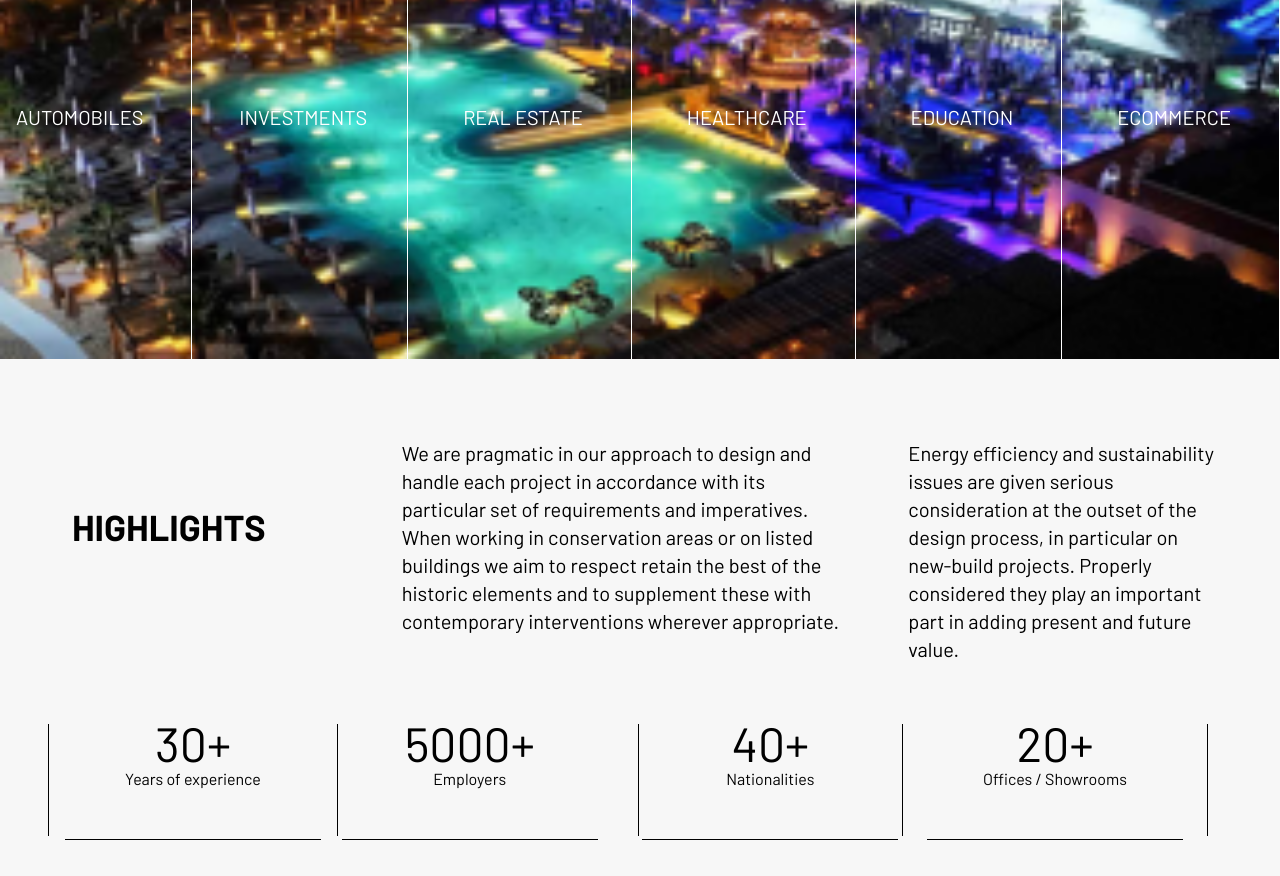
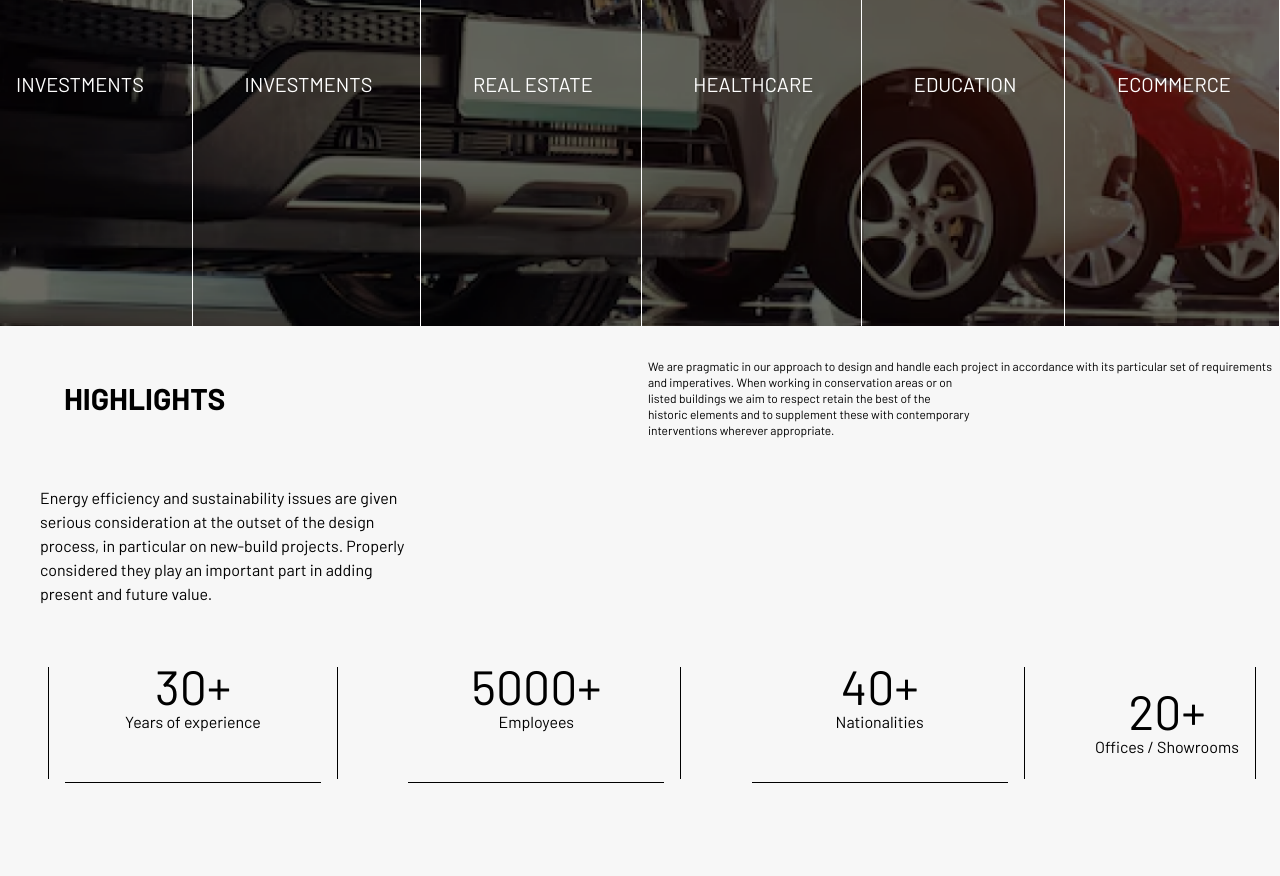
Before and after one commit to riyaaahh/elite, a React (Vite) app: page / in a window 1280 px wide. Shown: the part 1794-2670 px from the top of the page. Built offline with nearby package versions, Linux system fonts and the light colour scheme.

Commit message:
homepage video

```diff
--- a/src/Components/Home.jsx
+++ b/src/Components/Home.jsx
@@ -46,14 +46,14 @@ const Home = () => {
   };
   return (
     <div className="h-screen w-screen ">
-    <div className="relative bg-black w-screen text-white font-barlow">
+      <div className="relative bg-black h-[100vh] w-screen text-white font-barlow">
         <video
           autoPlay
           loop
           muted
-    className="absolute inset-0 top-0 w-screen h-full object-cover"
+          className="absolute inset-0 top-0 w-screen h-full object-cover video-banner"
         >
-    <source src={HomeVideo2} type="video/mp4" />
+          <source className="" src={"https://tec-prod-bucket.s3.me-south-1.amazonaws.com/epublic/2kGlRV2Dpux0RDnBHIZ6Bshag0Z06p3DXqs7WqjK.mp4"} type="video/mp4" />
           Your browser does not support the video tag.
         </video>
 
@@ -65,7 +65,7 @@ const Home = () => {
               DRIVING EXCELLENCE <br />
               BUILDING FEATURES
             </div>
-      <HoverButton/>
+            <HoverButton />
 
             <div className="flex gap-8 mt-40 w-full">
               <div >
@@ -126,11 +126,11 @@ const Home = () => {
 
       <div className="font-barlow flex flex-col  bg-blackhaze-500">
         <div className="flex flex-col-reverse lg:flex-row mx-4 lg:mx-0  lg:my-0">
-      <div className=" lg:w-5/6  mr-5 lg:mr-0 mt-2 lg:mt-0">
+          <div className=" lg:w-2/4  mr-5 lg:mr-0 mt-2 lg:mt-0">
             <img src={AboutImg} className="" />
           </div>
-  <div className="lg:w-1/2 ml-2 mt-4 lg:mt-8 lg:ml-2 ">
-  <div className="mt-14">
+          <div className="lg:w-1/2 ml-2 mt-4 lg:mt-6 lg:ml-4 ">
+            <div className="mt-4">
               <div className="font-extrabold text-3xl lg:text-5xl mb-2">ABOUT US</div>
               <div>
                 <div className="mb-1">
@@ -146,9 +146,9 @@ const Home = () => {
               </div>
 
             </div>
-  <button className="my-4 p-3 p-4 py-3 py-4 hidden md:flex flex bg-black border gap-1 text-white rounded-full items-center px-10">
+            <button className="my-4 p-3 p-4 py-3 py-4 hidden md:flex flex bg-black border text-white rounded-full items-center px-16">
               <div className="text-lg">Read More</div>
-      <div className="hidden md:flex mt-1"><ArrowRightIcon className=" w-8 h-6" /></div>
+              <div className="hidden md:flex mt-1"><ArrowRightIcon className=" w-6 h-6" /></div>
 
             </button>
           </div>
@@ -195,16 +195,16 @@ const Home = () => {
                 Lamborghini Abu Dhabi and Dubai
               </div>
               <div className="text-base mx-12">
-                Ultimate Motors upholds its dedication to<br/>
-                 delivering unrivaled excellence in <br/>
-                customer experience and top-tier <br/>
+                Ultimate Motors upholds its dedication to<br />
+                delivering unrivaled excellence in <br />
+                customer experience and top-tier <br />
                 automotive services.
               </div>
 
             </div>
             <div className="flex justify-between mt-72 mx-12 ">
-                <div><img className="border border-white p-1 px-2" src={ArrowLeft}/></div>
-                <div><img className="border border-white p-1 px-2" src={ArrowRight}/></div>
+              <div><img className="border border-white p-1 px-2" src={ArrowLeft} /></div>
+              <div><img className="border border-white p-1 px-2" src={ArrowRight} /></div>
             </div>
           </div>
         </div>
@@ -212,77 +212,43 @@ const Home = () => {
           <div className="font-extrabold text-5xl mb-6 ml-10 mt-10">
             EXPLORE OUR SECTORS
           </div>
+          <div className="relative h-screen">
             <div
-      className="flex hidden md:block"
-      style={{
-        backgroundImage: `url(${currentBackground})`,
-        backgroundSize: 'cover',
-        backgroundPosition: 'center',
-        transition: 'background-image 0.3s ease-in-out',
-        height: '100vh', // Adjust height as needed
-      }}
-    >
+              className="absolute inset-0 bg-cover bg-center"
+              style={{ backgroundImage: `url(${Img5})` }}
+            ></div>
 
             <div className="relative z-10 h-full flex flex-col justify-end">
-        <div className="flex w-full h-full justify-between">
-          <div
-            className="flex hidden md:flex border-r border-white cursor-pointer"
-            onMouseEnter={() => handleHover(Img1)}
-          >
+              <div className="flex  w-full h-full justify-between">
+
+                <div className="flex hidden md:flex  border-r border-white">
                   <div className="pb-1 text-white items-end mt-56">
-              <div className="mt-80 text-xl text-center mr-8 px-4 hover:bg-black hover:text-white hover:opacity-50 transition-opacity">
-                AUTOMOBILES
+                    <div className=" mt-80 text-xl text-center mr-8 px-4">INVESTMENTS</div>
                   </div>
                 </div>
-          </div>
-          <div
-            className="flex hidden md:flex border-r border-white cursor-pointer"
-            onMouseEnter={() => handleHover(Img2)}
-          >
+                <div className="flex hidden md:flex  border-r border-white">
                   <div className="pb-1 text-white items-end mt-56">
-              <div className="mt-80 text-xl text-center mr-8 px-2 hover:bg-black hover:text-white hover:opacity-50 transition-opacity">
-                INVESTMENTS
+                    <div className=" mt-80 text-xl text-center mr-8 px-4 ">INVESTMENTS</div>
                   </div>
                 </div>
-          </div>
-          <div
-            className="flex hidden md:flex border-r border-white cursor-pointer"
-            onMouseEnter={() => handleHover(Img3)}
-          >
-            <div className="pb-1 text-white mt-56">
-              <div className="mt-80 text-xl text-center mr-8 px-4 hover:bg-black hover:text-white hover:opacity-50 transition-opacity">
-                REAL ESTATE
+                <div className="flex hidden md:flex  border-r border-white">
+                  <div className="pb-1 text-white  mt-56">
+                    <div className=" mt-80 text-xl text-center mr-8 px-4">REAL ESTATE</div>
                   </div>
                 </div>
-          </div>
-          <div
-            className="flex hidden md:flex border-r border-white cursor-pointer"
-            onMouseEnter={() => handleHover(Img4)}
-          >
+                <div className="flex hidden md:flex  border-r border-white">
                   <div className="pb-1 text-white mt-56">
-              <div className="mt-80 text-xl text-center mr-8 px-4 hover:bg-black hover:text-white hover:opacity-50 transition-opacity">
-                HEALTHCARE
+                    <div className=" mt-80 text-xl text-center mr-8 px-4">HEALTHCARE</div>
                   </div>
                 </div>
-          </div>
-          <div
-            className="flex hidden md:flex border-r border-white cursor-pointer"
-            onMouseEnter={() => handleHover(Img5)}
-          >
+                <div className="flex hidden md:flex  border-r border-white">
                   <div className="pb-1 text-white mt-56">
-              <div className="mt-80 text-xl text-center mr-8 px-4 hover:bg-black hover:text-white hover:opacity-50 transition-opacity">
-                EDUCATION
+                    <div className=" mt-80 text-xl text-center mr-8 px-4">EDUCATION</div>
                   </div>
                 </div>
-          </div>
-          <div
-            className="flex hidden md:flex border-r border-white cursor-pointer"
-            onMouseEnter={() => handleHover(Img6)}
-          >
+                <div className="flex hidden md:flex border-r border-white">
                   <div className="pb-1 text-white mt-56">
-              <div className="mt-80 text-xl text-center mr-8 px-4 hover:bg-black hover:text-white hover:opacity-50 transition-opacity">
-                ECOMMERCE
-              </div>
+                    <div className=" mt-80 text-xl text-center mr-8 px-4">ECOMMERCE</div>
                   </div>
                 </div>
               </div>
@@ -292,36 +258,10 @@ const Home = () => {
 
         <div className="">
           <div className=" m-4 lg:m-8 mr-8 lg:mr-0">
-            <div className=" bg-blackhaze-500 mr-14">
-          <div className=" flex flex-col md:flex-row items-center gap-32  mt-3 justify-between mx-2">
-            <div className="font-extrabold text-4xl ml-0 lg:ml-8 text-start"> HIGHLIGHTS</div>
-
-             <div className="ml-4 lg:ml-2 flex mt-12 gap-14  ">
-             <div className="text-xl">
-           We are pragmatic in our approach to design and
-              handle each project in accordance with  its particular
-
-              set of requirements and imperatives. When working in
-
-              conservation  areas or on listed buildings we aim to
-
-              respect  retain the best of the historic elements
-
-              and   to supplement these with contemporary interventions
-              wherever appropriate.
-            </div>
-
-            <div className=" flex hidden md:flex text-xl">
-              {" "}
-              Energy efficiency and sustainability issues are given
-              serious consideration at the outset of the design
-
-              process, in particular on new-build projects. Properly
-              considered they play an important part in adding
-              present and future value.
-            </div>
-            </div>
-            <div className="ml-4 lg:ml-2 flex  hidden text-xl text-nowrap">
+            <div className="mr-2 bg-blackhaze-500">
+              <div className=" flex flex-col md:flex-row items-center  mt-3 justify-between">
+                <div className="font-extrabold text-3xl ml-0 lg:ml-8 text-start"> HIGHLIGHTS</div>
+                <div className="ml-4 lg:ml-2 flex  hidden text-xs text-nowrap">
                   We are pragmatic in our approach to design  and
                   handle each project in accordance with its particular
 
@@ -333,11 +273,36 @@ const Home = () => {
                   and to supplement these with contemporary interventions s
                   wherever appropriate.
                 </div>
+                <div className="text-xs">
+                  We are pragmatic in our approach to design and
+                  handle each project in accordance with  its particular
 
+                  set of requirements<br /> and imperatives. When working in
+
+                  conservation  areas or on<br /> listed buildings we aim to
+
+                  respect  retain the best of the<br /> historic elements
+
+                  and   to supplement these with contemporary<br /> interventions
+                  wherever appropriate.
+                </div>
+              </div> <div className="ml-4 lg:ml-2 flex mt-12  ">
+
+                <div className=" flex hidden md:flex">
+                  {" "}
+                  Energy efficiency and sustainability issues are given <br />
+                  serious consideration at the outset of the design
+                  <br />
+                  process, in particular on new-build projects. Properly
+                  <br />
+                  considered they play an important part in adding
+                  <br />
+                  present and future value.
+                </div>
               </div>
               <div className="flex  m-4 text-center items-center justify-between flex hidden md:flex ">
                 <div className="items-center text-center flex py-10">
-              <div className="p-2 py-14 pr-2 border-l border-l-black"> </div>
+                  <div className="p-2 py-14  border-l border-l-black"> </div>
                   <div>
                     <div>
                       <div className=" text-5xl">30+</div>
@@ -355,7 +320,7 @@ const Home = () => {
                   <div>
                     <div>
                       <div className=" text-5xl">5000+</div>
-                <div className="">Employers</div>
+                      <div className="">Employees</div>
                     </div>
                     <div>
                       <div className="p-2 px-32 mt-8 border-b border-b-black">
@@ -363,7 +328,7 @@ const Home = () => {
                       </div>
                     </div>
                   </div>
-              <div className="p-2 py-14 border-r pl-8 border-r-black"> </div>
+                  <div className="p-2 py-14 border-r border-r-black"> </div>
                 </div>
                 <div className="items-center text-center flex py-10">
                   <div>
@@ -377,23 +342,20 @@ const Home = () => {
                       </div>
                     </div>
                   </div>
+                  <div className="p-2 py-14 border-r border-r-black"> </div>
                 </div>
                 <div className="items-center text-center flex py-10">
-              <div className="p-2 py-14 pl-4  border-l border-l-black"> </div>
                   <div>
                     <div>
                       <div className=" text-5xl">20+</div>
                       <div className="">Offices / Showrooms</div>
                     </div>
                     <div>
-                  <div className="p-2 px-32 mt-8 border-b border-b-black">
-                    {" "}
+
                     </div>
                   </div>
+                  <div className="p-2 py-14 border-r border-r-black"> </div>
                 </div>
-              <div className="p-2 py-14 border-r pl-4 border-r-black"> </div>
-            </div>
-
               </div>
             </div>
             <div className="  text-center items-center justify-center ml-4 mr-4 mt-4 md:hidden ">
@@ -615,13 +577,13 @@ const Home = () => {
                         OUR BRANDS
                       </div>
                       <div className="text-nobel-400 mt-8 mr-24 ">
-                        Our portfolio showcases a diverse range of projects in<br/>
-                        different scales and styles, reflecting our commitment<br/>
+                        Our portfolio showcases a diverse range of projects in<br />
+                        different scales and styles, reflecting our commitment<br />
                         to
                         excellence and innovation in design. With a team
-                        of <br/> experienced architects, designers and engineers,<br/>
+                        of <br /> experienced architects, designers and engineers,<br />
                         ELITE GROUP
-                        provides end-to-end solutions that <br/> change people's life.
+                        provides end-to-end solutions that <br /> change people's life.
                       </div>
                       <div className="mt-12 mr-96 ">
                         <div className="flex justify-between ">
@@ -680,7 +642,7 @@ const Home = () => {
                         <div>Contact Us</div>
                       </div>
                       <div className="text-masala-300">
-                        <div  className="text-white font-semibold">Our Sectors</div>
+                        <div className="text-white font-semibold">Our Sectors</div>
                         <div className="mt-3">Automotive</div>
 
                         <div>Investments</div>
@@ -694,7 +656,7 @@ const Home = () => {
                       <div className="text-white mt-6">Subscribe</div>
                       <div className="my-6 text-sm">
                         Subscribe to our Newsletter to be up to date
-                          with the <br/> latest automotive news and our  amazing
+                        with the <br /> latest automotive news and our  amazing
                         deals
                       </div>
 
@@ -722,19 +684,19 @@ const Home = () => {
                       </div>
                       <div className="flex mt-6 gap-5">
                         <div>
-                            <img src={Facebook}  className="w-12 h-15" />
+                          <img src={Facebook} className="w-12 h-15" />
                         </div>
                         <div>
                           <img src={Linkedin} className="w-12 h-15" />
                         </div>
                         <div>
-                            <img src={Instagram}  className="w-12 h-15"/>
+                          <img src={Instagram} className="w-12 h-15" />
                         </div>
                         <div>
-                            <img src={Youtube}  className="w-12 h-15"/>
+                          <img src={Youtube} className="w-12 h-15" />
                         </div>
                         <div>
-                            <img src={Twitter}  className="w-12 h-15"/>
+                          <img src={Twitter} className="w-12 h-15" />
                         </div>
                       </div>
                     </div>
@@ -843,7 +805,7 @@ const Home = () => {
 
               </div>
               <div className="bg-woodsmoke-500 p-5  h-screen  ">
-                    <div className="justify-center items-center flex ">
+                <div className="justify-center items-center flex mb-14">
                   <img src={Logo} alt="Logo" />
                 </div>npm run delivering
                 <div className="flex justify-between">
@@ -890,7 +852,7 @@ const Home = () => {
                   <div className="text-masala-300">
                     <div>SUBSCRIBE</div>
                     <div className="mt-3">
-                        Subscribe to our Newsletter to be up to date <br/> with the latest automotive news and our <br/> amazing deals
+                      Subscribe to our Newsletter to be up to date <br /> with the latest automotive news and our <br /> amazing deals
 
                     </div>
 
@@ -917,11 +879,11 @@ const Home = () => {
                       </form>
                     </div>
                     <div className="flex mt-4 ml-2 gap-5">
-        <div><img src={FB}/></div>
-        <div><img src={Lin}/></div>
-        <div><img src={IG}/></div>
-        <div><img src={Yt}/></div>
-        <div><img src={Twtr}/></div>
+                      <div><img src={FB} /></div>
+                      <div><img src={Lin} /></div>
+                      <div><img src={IG} /></div>
+                      <div><img src={Yt} /></div>
+                      <div><img src={Twtr} /></div>
                     </div>
                   </div>
 
--- a/src/index.css
+++ b/src/index.css
@@ -2,3 +2,9 @@
 @tailwind components;
 @tailwind utilities;
 @import url('https://fonts.googleapis.com/css2?family=Barlow:wght@400;500;600;700&display=swap');
+.video-banner {
+    width: 100vw;
+    height: 100vh;
+    top: 0;
+    left: 0;
+  }
```
Lines whose indentation alone changed are shown as unchanged.
